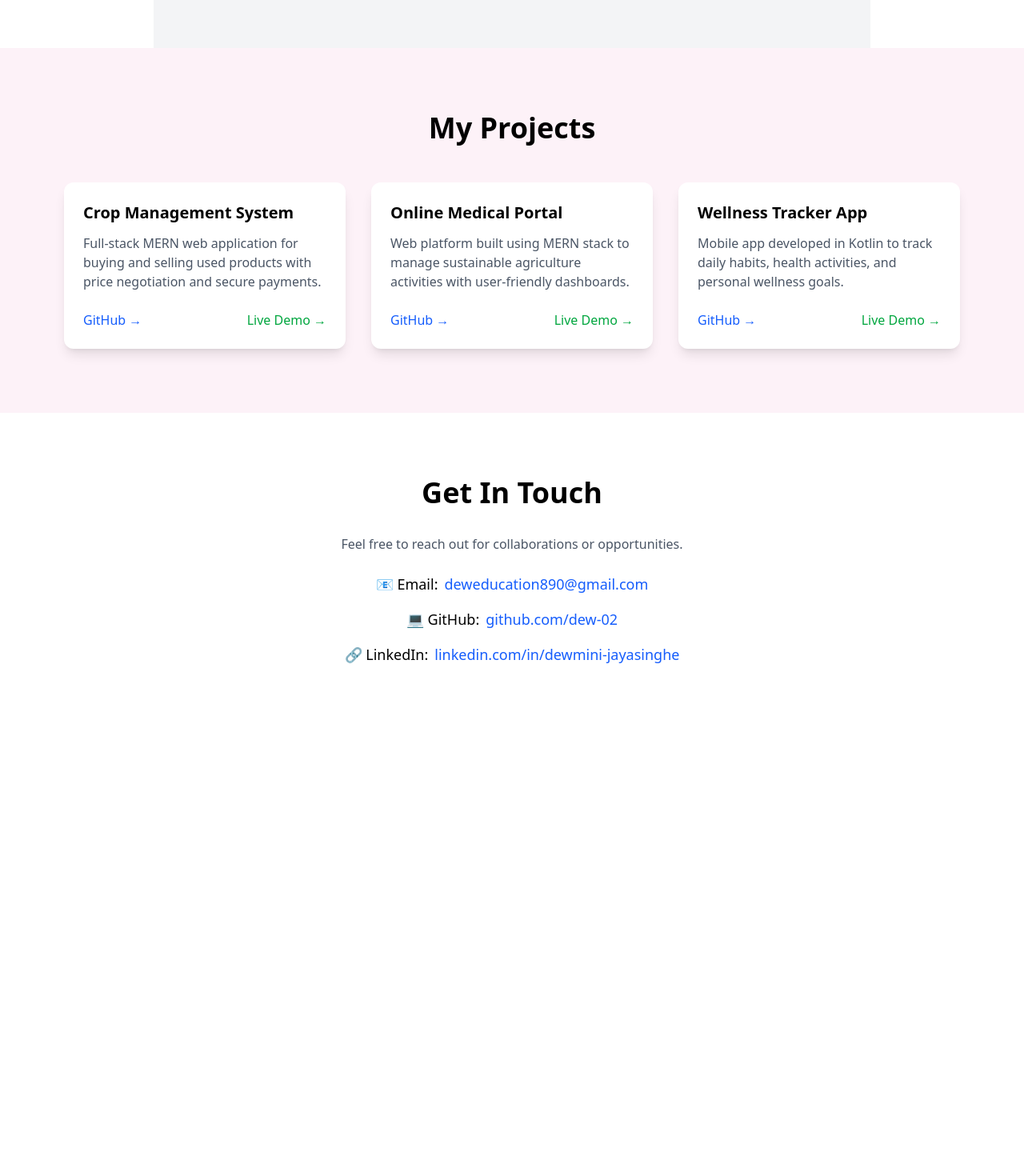
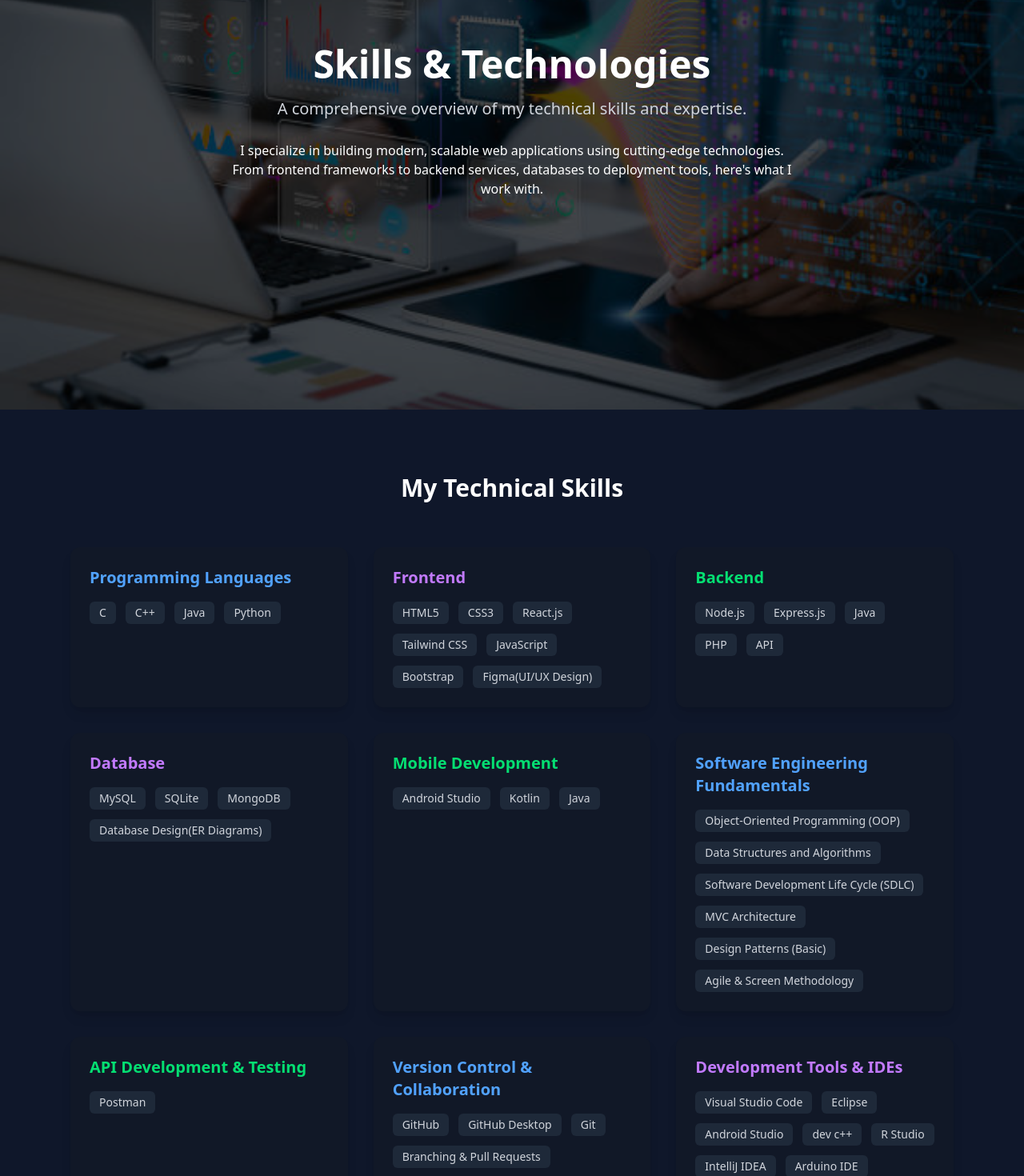
Before and after one commit to dew-02/dewmini_portfolio_web, a React (Vite) app: page / in a window 1280 px wide. Shown: the part 2340-3810 px from the top of the page at 80% size. Before the commit the page ends 3252 px from the top, so only its background shows below. Built offline with nearby package versions, Linux system fonts and the light colour scheme.

Commit message:
Updated Skills page

```diff
--- a/src/components/Skills.jsx
+++ b/src/components/Skills.jsx
@@ -1,18 +1,232 @@
 import React from "react";
+import bgImage from "../assets/skills.jpg";
 
 export default function Skills() {
-  const skills = ["HTML", "CSS", "JavaScript", "React", "Tailwind CSS", "Git", "VS Code"];
+  const skills = [
+    "HTML",
+    "CSS",
+    "JavaScript",
+    "React",
+    "Tailwind CSS",
+    "Git",
+    "VS Code",
+  ];
 
   return (
-    <section id="skills" className="max-w-4xl mx-auto px-4 py-20 bg-gray-100">
-      <h2 className="text-3xl font-bold mb-8">My Skills</h2>
-      <div className="flex flex-wrap gap-4">
-        {skills.map((skill, index) => (
-          <span key={index} className="px-4 py-2 bg-white rounded shadow hover:bg-blue-50 transition">
-            {skill}
-          </span>
-        ))}
+    <section id="skills">
+
+      {/* ================= HERO INTRO SECTION ================= */}
+      <div
+        className="relative h-[90vh] flex items-center justify-center text-center text-white"
+        style={{
+          backgroundImage: `url(${bgImage})`,
+          backgroundSize: "cover",
+          backgroundPosition: "center",
+        }}
+      >
+        {/* Dark Overlay */}
+        <div className="absolute inset-0 bg-black/70"></div>
+
+        <div className="relative z-10 max-w-3xl px-6">
+          <h1 className="text-4xl md:text-5xl font-bold mb-4">
+            Skills & Technologies
+          </h1>
+          <p className="text-gray-250">
+
+
+
+<p className="text-lg md:text-xl text-gray-300 font-medium max-w-2xl mx-auto leading-relaxed">
+  A comprehensive overview of my technical skills and expertise.
+</p>
+
+            <br></br>
+I specialize in building modern, scalable web applications using cutting-edge technologies.
+ From frontend frameworks to backend services, databases to deployment tools, here's what I work with.
+   </p>
+        </div>
       </div>
+
+      {/* ================= SKILLS CONTENT SECTION ================= */}
+<div className="bg-[#0f172a] py-20">
+  <div className="max-w-6xl mx-auto px-6">
+
+    <h3 className="text-3xl font-bold text-center text-white mb-14">
+      My Technical Skills
+    </h3>
+
+    <div className="grid md:grid-cols-3 gap-8">
+
+      {/* Programming Languages */}
+      <div className="bg-[#111827] p-6 rounded-xl shadow-lg
+                      hover:shadow-blue-500/40 hover:-translate-y-2
+                      transition-all duration-300">
+        <h4 className="text-xl font-semibold text-blue-400 mb-4">
+          Programming Languages
+        </h4>
+
+        <div className="flex flex-wrap gap-3">
+          {["C","C++","Java", "Python"].map((skill, index) => (
+            <span key={index}
+              className="bg-gray-800 text-gray-300 px-3 py-1 text-sm rounded-md">
+              {skill}
+            </span>
+          ))}
+        </div>
+      </div>
+
+      {/* Frontend */}
+      <div className="bg-[#111827] p-6 rounded-xl shadow-lg
+                      hover:shadow-purple-500/40 hover:-translate-y-2
+                      transition-all duration-300">
+        <h4 className="text-xl font-semibold text-purple-400 mb-4">
+          Frontend
+        </h4>
+
+        <div className="flex flex-wrap gap-3">
+          {["HTML5", "CSS3", "React.js", "Tailwind CSS","JavaScript","Bootstrap","Figma(UI/UX Design)"].map((skill, index) => (
+            <span key={index}
+              className="bg-gray-800 text-gray-300 px-3 py-1 text-sm rounded-md">
+              {skill}
+            </span>
+          ))}
+        </div>
+      </div>
+
+      {/* Tools */}
+      <div className="bg-[#111827] p-6 rounded-xl shadow-lg
+                      hover:shadow-green-500/40 hover:-translate-y-2
+                      transition-all duration-300">
+        <h4 className="text-xl font-semibold text-green-400 mb-4">
+          Backend
+        </h4>
+
+        <div className="flex flex-wrap gap-3">
+          {["Node.js","Express.js","Java","PHP","API"].map((skill, index) => (
+            <span key={index}
+              className="bg-gray-800 text-gray-300 px-3 py-1 text-sm rounded-md">
+              {skill}
+            </span>
+          ))}
+        </div>
+      </div>
+
+{/* Database*/}
+      <div className="bg-[#111827] p-6 rounded-xl shadow-lg
+                      hover:shadow-purple-500/40 hover:-translate-y-2
+                      transition-all duration-300">
+        <h4 className="text-xl font-semibold text-purple-400 mb-4">
+          Database
+        </h4>
+
+        <div className="flex flex-wrap gap-3">
+          {["MySQL","SQLite","MongoDB","Database Design(ER Diagrams)"].map((skill, index) => (
+            <span key={index}
+              className="bg-gray-800 text-gray-300 px-3 py-1 text-sm rounded-md">
+              {skill}
+            </span>
+          ))}
+        </div>
+      </div>
+
+{/* Mobile Development */}
+      <div className="bg-[#111827] p-6 rounded-xl shadow-lg
+                      hover:shadow-green-500/40 hover:-translate-y-2
+                      transition-all duration-300">
+        <h4 className="text-xl font-semibold text-green-400 mb-4">
+          Mobile Development
+        </h4>
+
+        <div className="flex flex-wrap gap-3">
+          {["Android Studio", "Kotlin","Java"].map((skill, index) => (
+            <span key={index}
+              className="bg-gray-800 text-gray-300 px-3 py-1 text-sm rounded-md">
+              {skill}
+            </span>
+          ))}
+        </div>
+      </div>
+
+       {/* Software Engineering Fundamentals */}
+      <div className="bg-[#111827] p-6 rounded-xl shadow-lg
+                      hover:shadow-blue-500/40 hover:-translate-y-2
+                      transition-all duration-300">
+        <h4 className="text-xl font-semibold text-blue-400 mb-4">
+          Software Engineering Fundamentals
+        </h4>
+
+        <div className="flex flex-wrap gap-3">
+          {["Object-Oriented Programming (OOP)","Data Structures and Algorithms","Software Development Life Cycle (SDLC)","MVC Architecture","Design Patterns (Basic)","Agile & Screen Methodology"].map((skill, index) => (
+            <span key={index}
+              className="bg-gray-800 text-gray-300 px-3 py-1 text-sm rounded-md">
+              {skill}
+            </span>
+          ))}
+        </div>
+      </div>
+
+{/* API Development & Testing*/}
+      <div className="bg-[#111827] p-6 rounded-xl shadow-lg
+                      hover:shadow-green-500/40 hover:-translate-y-2
+                      transition-all duration-300">
+        <h4 className="text-xl font-semibold text-green-400 mb-4">
+          API Development & Testing
+        </h4>
+
+        <div className="flex flex-wrap gap-3">
+          {["Postman"].map((skill, index) => (
+            <span key={index}
+              className="bg-gray-800 text-gray-300 px-3 py-1 text-sm rounded-md">
+              {skill}
+            </span>
+          ))}
+        </div>
+      </div>
+
+
+      {/* Version Control & Collaboration */}
+      <div className="bg-[#111827] p-6 rounded-xl shadow-lg
+                      hover:shadow-blue-500/40 hover:-translate-y-2
+                      transition-all duration-300">
+        <h4 className="text-xl font-semibold text-blue-400 mb-4">
+          Version Control & Collaboration
+        </h4>
+
+        <div className="flex flex-wrap gap-3">
+          {["GitHub","GitHub Desktop","Git","Branching & Pull Requests"].map((skill, index) => (
+            <span key={index}
+              className="bg-gray-800 text-gray-300 px-3 py-1 text-sm rounded-md">
+              {skill}
+            </span>
+          ))}
+        </div>
+      </div>
+
+{/* Development Tools & IDEs */}
+      <div className="bg-[#111827] p-6 rounded-xl shadow-lg
+                      hover:shadow-purple-500/40 hover:-translate-y-2
+                      transition-all duration-300">
+        <h4 className="text-xl font-semibold text-purple-400 mb-4">
+          Development Tools & IDEs
+        </h4>
+
+        <div className="flex flex-wrap gap-3">
+          {["Visual Studio Code","Eclipse","Android Studio","dev c++","R Studio","IntelliJ IDEA" ,"Arduino IDE"].map((skill, index) => (
+            <span key={index}
+              className="bg-gray-800 text-gray-300 px-3 py-1 text-sm rounded-md">
+              {skill}
+            </span>
+          ))}
+        </div>
+      </div>
+
+
+
+
+
+    </div>
+  </div>
+</div>
+
     </section>
   );
 }
```
Also changed, not shown: src/assets/skills.jpg (added).
